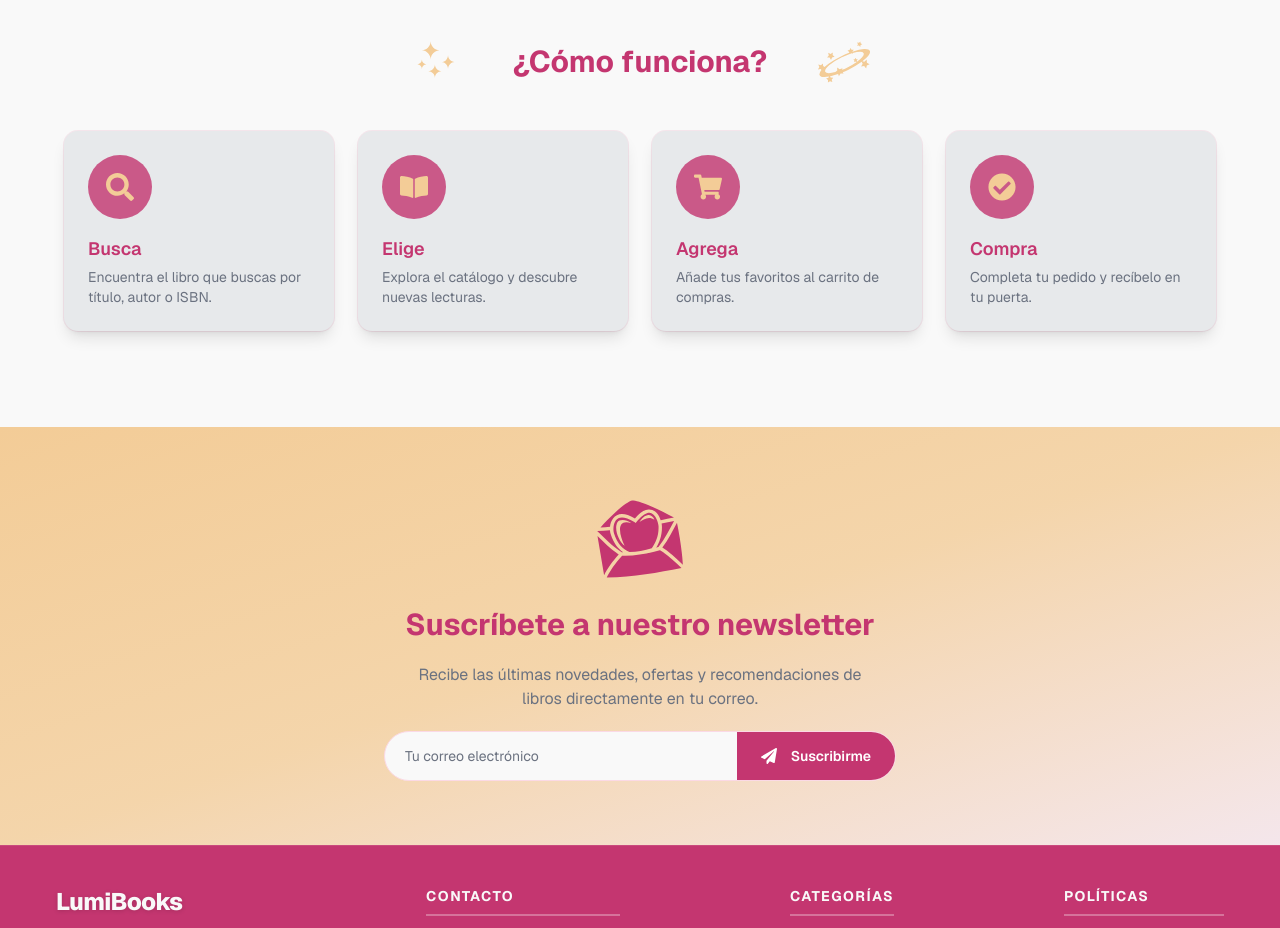
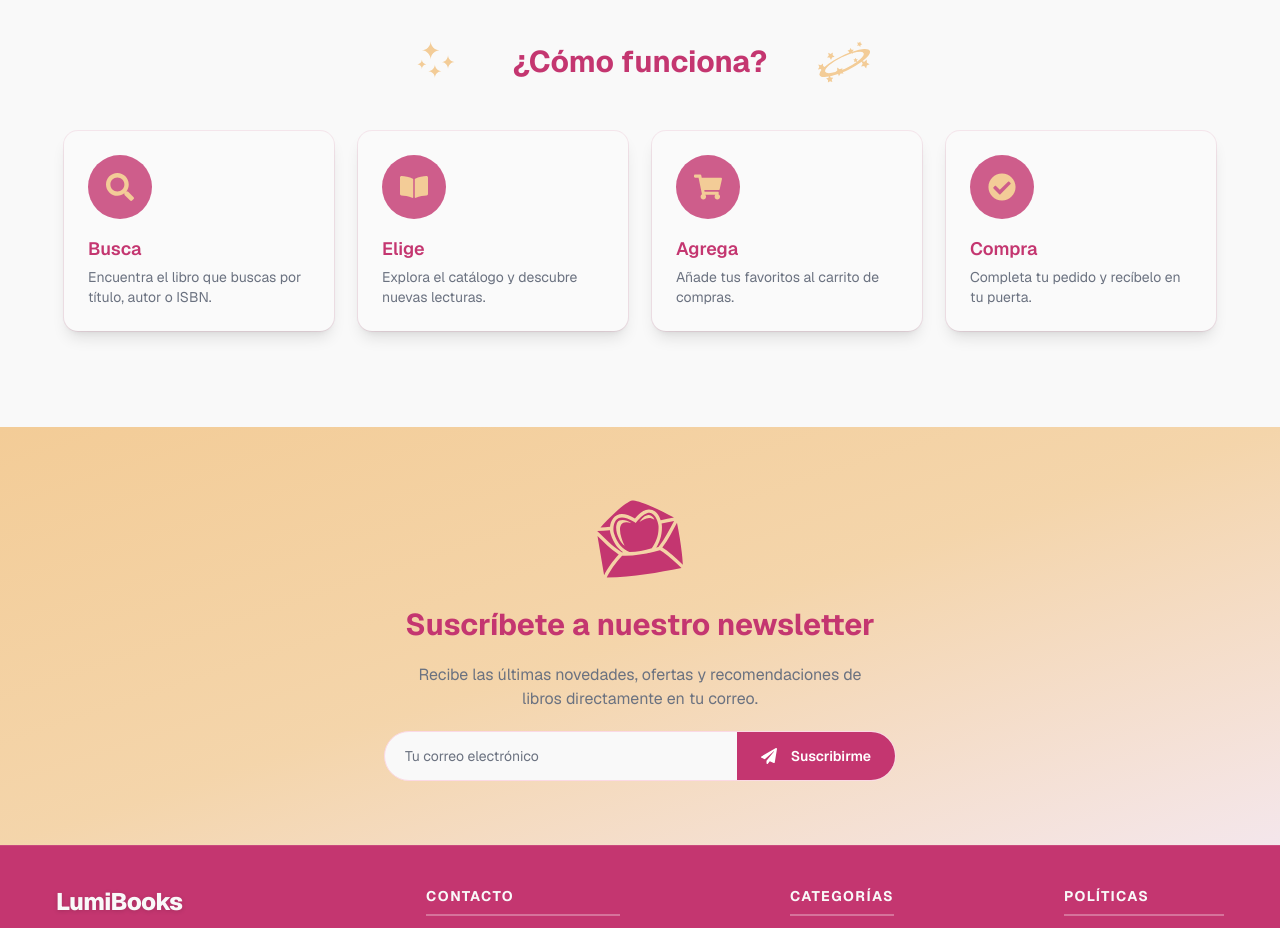
Before and after one commit to vero-martinez/lumibooks-proyecto-frontend, a Next.js app: page / in a window 1280 px wide. Shown: the part 1480-2408 px from the top of the page. Built offline with nearby package versions, Linux system fonts and the light colour scheme; no server answers.

Commit message:
style: cambiar color de popover

```diff
--- a/src/app/globals.css
+++ b/src/app/globals.css
@@ -95,7 +95,7 @@
   --card-foreground: #121212; /* Texto dentro de tarjetas */
 
   /* Popover */
-  --popover: #e7e9eb; /* Fondo de menús flotantes, dropdowns y modales pequeños */
+  --popover: #fafafa; /* Fondo de menús flotantes, dropdowns y modales pequeños */
   --popover-foreground: #121212; /* Texto dentro de popovers */
 
   /* Button */
```
